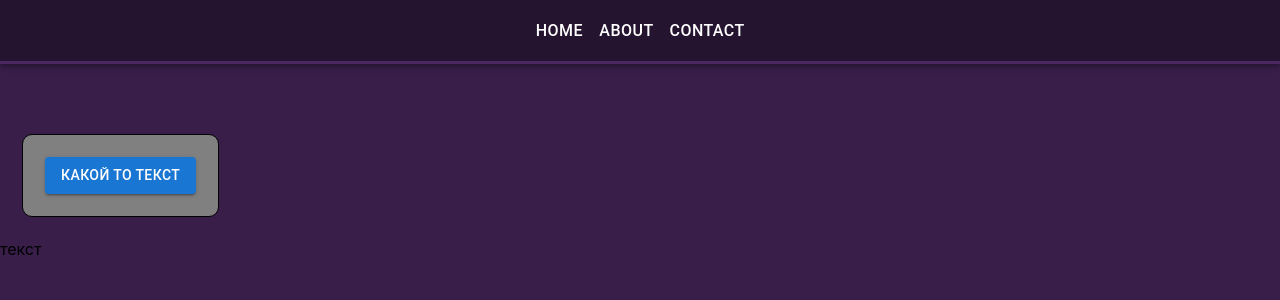
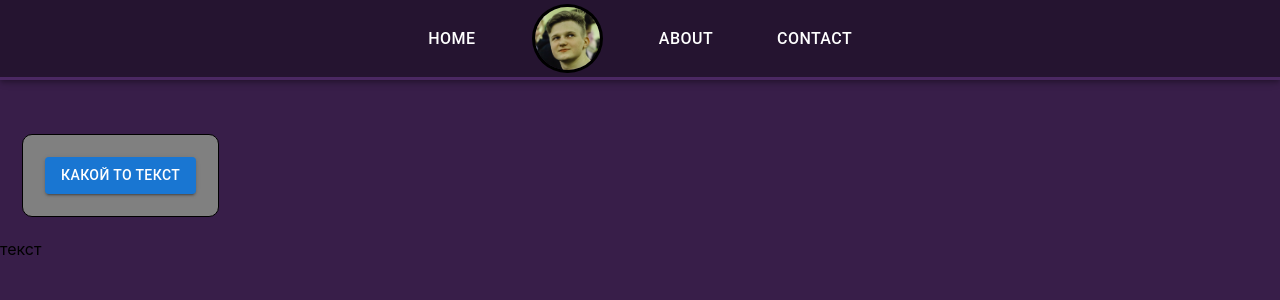
Before and after one commit to G00syara/animal_shelter, a React (Create React App) app: page / in a window 1280 px wide. Shown: the top 300 px of the page. Built offline with nearby package versions, Linux system fonts and the light colour scheme.

Commit message:
feat: complete NavBar

```diff
--- a/src/components/Navbar.tsx
+++ b/src/components/Navbar.tsx
@@ -23,7 +23,9 @@ export const Navbar = () => {
       {/* <CssBaseline /> */}
       <StyledAppBar>
         <BaseWrapper>
-          <Box sx={{ display: 'flex', alignItems: 'center', justifyContent: 'center', width: '100%' }}>
+          <Box
+            sx={{ display: 'flex', columnGap: '3em', alignItems: 'center', justifyContent: 'center', width: '100%' }}
+          >
             <NavbarList />
           </Box>
         </BaseWrapper>
@@ -43,7 +45,7 @@ const StyledNavbar = styled(Box)`
 const StyledAppBar = styled(AppBar)`
   background-color: ${DARKEST_MAIN_COLOR}; /* устанавливаем фон как прозрачный */
   border-bottom: 3px solid ${UNDER_NAVBAR_COLOR};
-  height: 8vh;
+  height: 10vh;
 `;
 
 const BaseWrapper = styled.div`
--- a/src/components/NavbarList.tsx
+++ b/src/components/NavbarList.tsx
@@ -1,5 +1,25 @@
-import { Button } from '@mui/material';
-import React from 'react';
+import { Button, CardMedia } from '@mui/material';
+import ImageForNavbar from '../images/imageForNavbar.png';
+
+import { makeStyles } from '@mui/styles';
+
+const useStyles = makeStyles((theme) => ({
+  card: {
+    maxHeight: '8vh',
+    maxWidth: '65px',
+    borderRadius: '50%',
+    border: '3px solid black',
+    animation: '$rotateColors 5s linear infinite', // Adding an animation for continuous color rotation
+  },
+  '@keyframes rotateColors': {
+    '0%': {
+      filter: 'hue-rotate(0deg)',
+    },
+    '100%': {
+      filter: 'hue-rotate(360deg)',
+    },
+  },
+}));
 
 const HomeLink = () => <Button sx={{ color: '#fff', fontSize: '2vh' }}>Home</Button>;
 
@@ -7,12 +27,13 @@ const AboutLink = () => <Button sx={{ color: '#fff', fontSize: '2vh' }}>About</B
 
 const ContactLink = () => <Button sx={{ color: '#fff', fontSize: '2vh' }}>Contact</Button>;
 
-const PhotoLink = () => <Button sx={{ color: '#fff', fontSize: '2vh' }}>PhotoLink</Button>;
+const NavbarList = () => {
+  const classes = useStyles();
 
-const NavbarList = () => {
   return (
     <>
       <HomeLink />
+      <CardMedia className={classes.card} component="img" image={ImageForNavbar} />
       <AboutLink />
       <ContactLink />
     </>
--- /dev/null
+++ b/src/images/images.d.ts
@@ -0,0 +1,4 @@
+declare module '*.png' {
+  const value: string;
+  export default value;
+}
```
Also changed, not shown: package.json (+6 -2 lines), tsconfig.json (+4 -10 lines), src/images/imageForNavbar.png (added), 1 other file (tests, documents, lock files or other folders).
